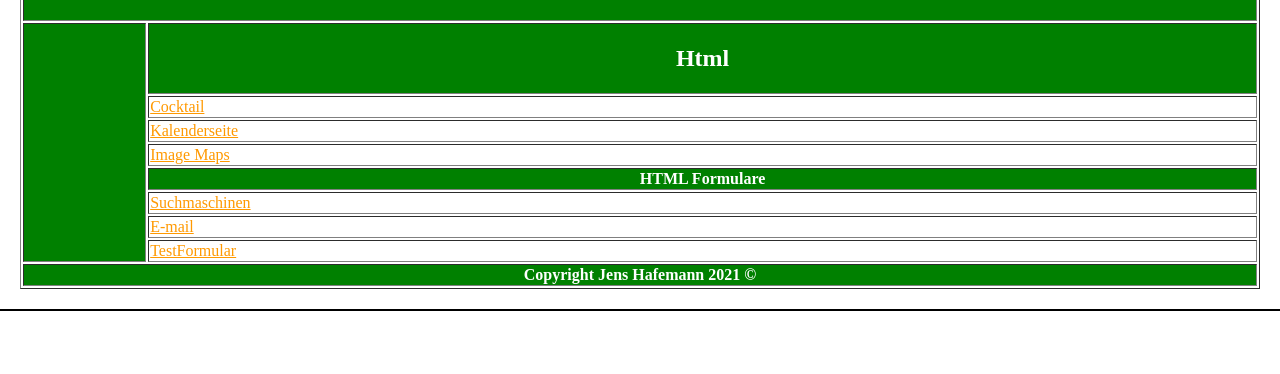
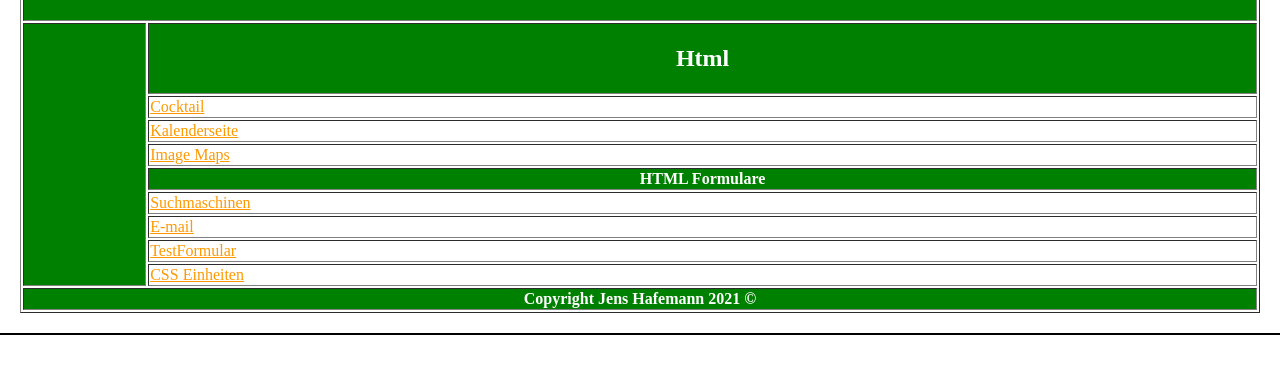
Before and after one commit to schafhierte204/Hafemann_TMS, a plain HTML site: page index.html in a window 1280 px wide. Shown: the part 86-460 px from the top of the page. Drawn offline with Linux system fonts and the light colour scheme.

Commit message:
CSS-Einheiten zu Portofolio hinzugefügt

```diff
--- a/index.html
+++ b/index.html
@@ -15,7 +15,7 @@
             </th>
         </tr>
         <tr>
-            <th rowspan="8" width="10%"></th>
+            <th rowspan="9" width="10%"></th>
             <th>
                     <h2>Html</h2>
             </th>
@@ -44,6 +44,9 @@
             <td><a href="Formulartest-Material/formtest2021.html">TestFormular</a></td>
         </tr>
         <tr>
+            <td><a href="CSS-Einheiten/hafemann-vollmar.html">CSS Einheiten</a></td>
+        </tr>
+        <tr>
             <th colspan="2">Copyright Jens Hafemann 2021 ©</th>
         </tr>
     </table>
```
Also changed, not shown: CSS-Einheiten/hafemann-vollmar.css (renamed from hafemann-vollmar/hafemann-vollmar.css), CSS-Einheiten/hafemann-vollmar.html (renamed from hafemann-vollmar/hafemann-vollmar.html).
